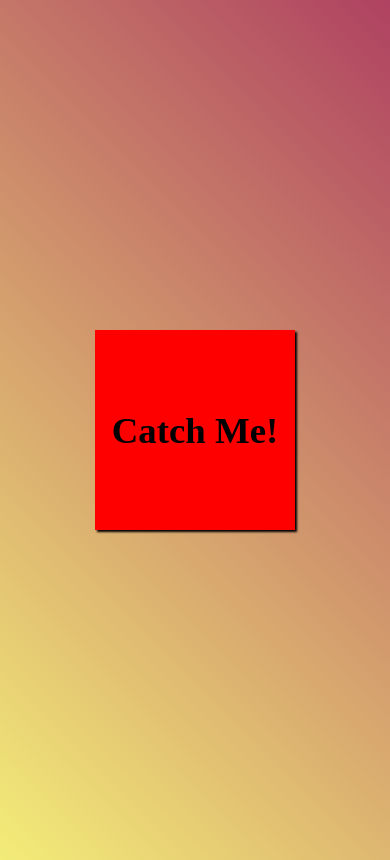
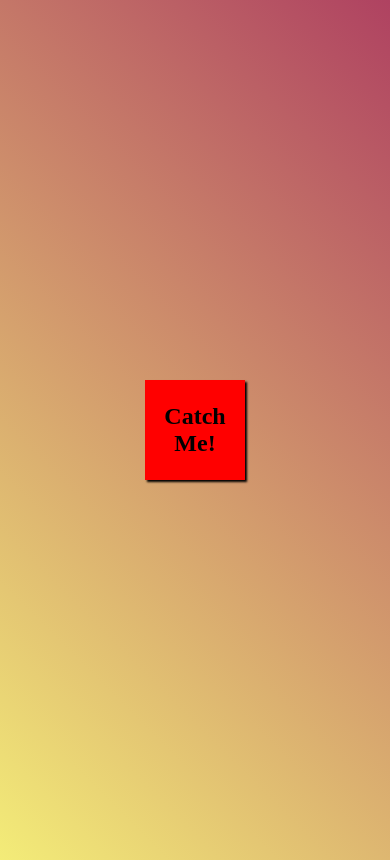
Before and after one commit to iveltier/catch-me-game, a plain HTML site: page index.html in a window 390 px wide. Drawn offline with Linux system fonts and the light colour scheme.

Commit message:
bish bash bosh

```diff
--- a/style.css
+++ b/style.css
@@ -20,3 +20,20 @@ body {
   background: linear-gradient(45deg, #f3ec78, #af4261);
   overflow: hidden;
 }
+
+/* Responsive Design */
+@media (max-width: 600px) {
+  #box {
+    width: 150px;
+    height: 150px;
+    font-size: 1.8rem;
+  }
+}
+
+@media (max-width: 400px) {
+  #box {
+    width: 100px;
+    height: 100px;
+    font-size: 1.5rem;
+  }
+}
```
